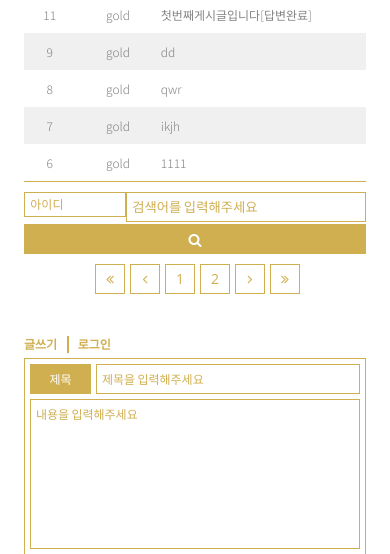
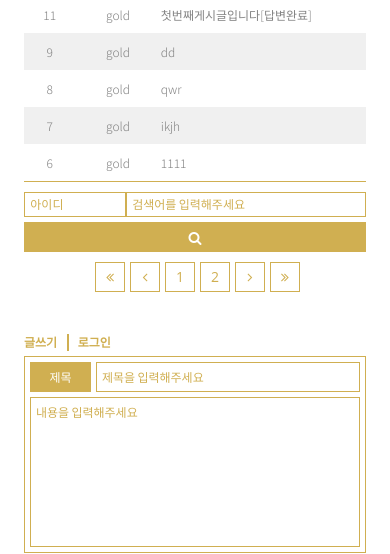
Before and after one commit to middleun/DB-project, a PHP site: page /gold/pages/qna/qna.php in a window 390 px wide. Shown: the part 723-1277 px from the top of the page. Run offline with PHP 8.4, Linux system fonts and the light colour scheme; data comes from the database, SQL or seed files in the repository.

Commit message:
210129_web page, app page 반응형 일부 수정

```diff
--- a/gold/css/media.css
+++ b/gold/css/media.css
@@ -193,11 +193,7 @@
     .qnaView .ansResult p{font-size: 12px;}
 
 
-
-
    }
-
-
 
 @media screen and (max-width:700px){
     .title{width:100%; float:none; text-align:center;}
@@ -260,7 +256,7 @@
     /* qna page style */
     .qnaBoxes .qnaTable li span{font-size: 12px;}
     .qnaBoxes .searchSelect{height:25px; font-size:12px;}
-    .qnaBoxes .searchinput{height:25px; font-size:12px;}
+    .qnaBoxes .qnaSearchInput{height:25px; font-size:12px;}
 
 
 
@@ -404,8 +400,10 @@
     .detailCon{padding-right:0; width:90%; margin:auto;}
 
 
-    .designRight{width:100%;float:none; padding:0 5%;}
-    .designRight .webTit h2{font-size:18px;}
+    .deWeRight{width:100%;float:none; padding:0 5%;}
+    .deWeRight .webTit h2,
+    .deWeRight .appTit h2
+    {font-size:18px;}
 
 
     /* web page style */
@@ -429,7 +427,7 @@
     .qnaBoxes .searchPaging{width:90%; }
     .qnaBoxes .searchPaging .searchSelect{width:calc(30% - 1px);}
     .qnaBoxes .qnaSearchInput{width:70%; margin:0;}
-    .qnaBoxes .qnaSearchBtn{width:100%; margin-top:2px;}
+    .qnaBoxes .qnaSearchBtn{width:100%; margin-top:5px;}
 
     .qnaBoxes .writeBox{width:90%; margin:20px auto 0;}
 
```
